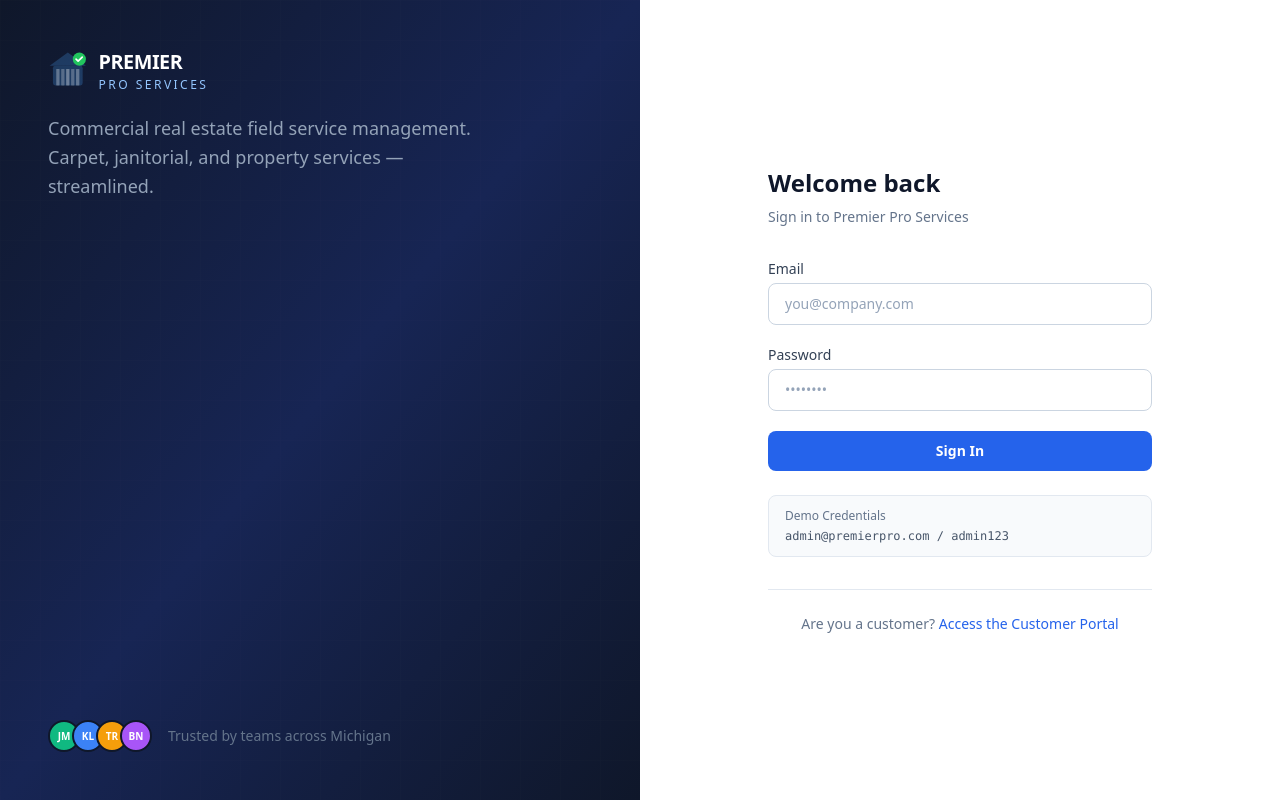
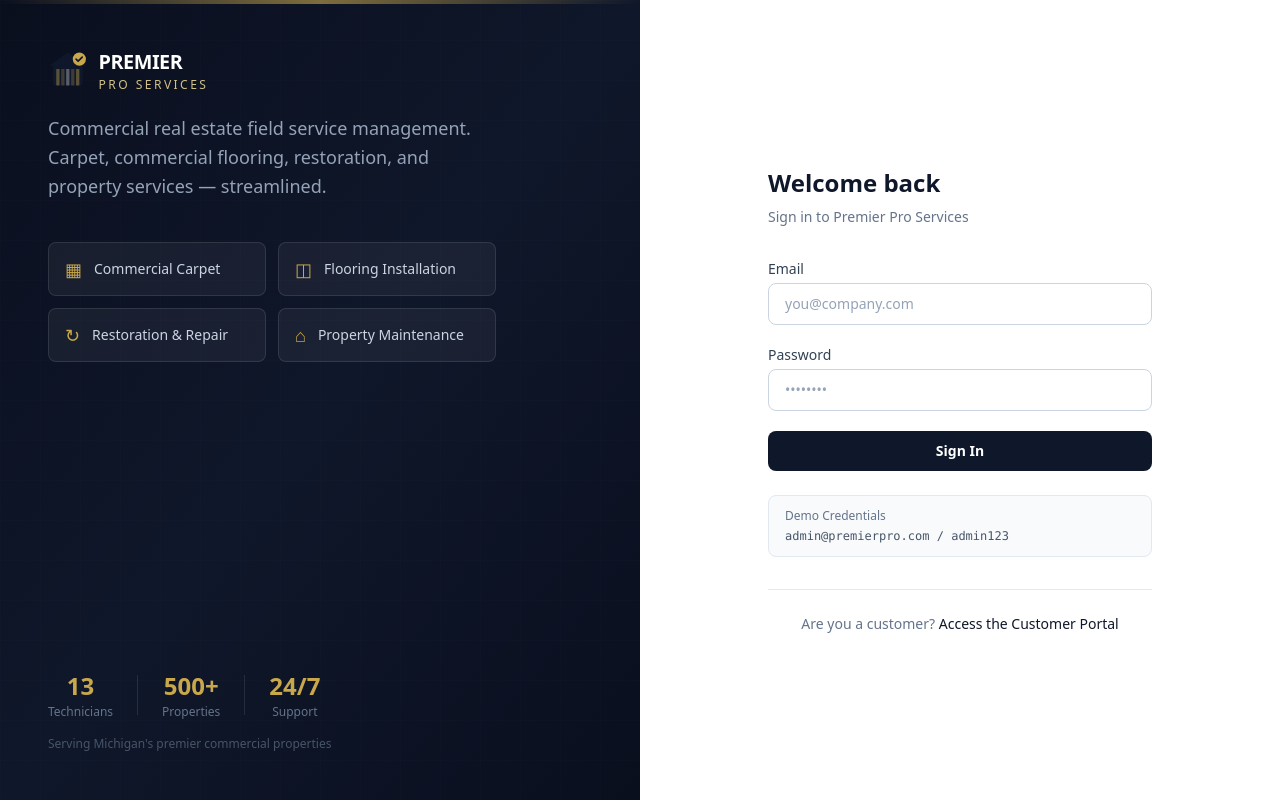
Before and after one commit to bloriner/gemach-connect, a Next.js app: page / in a window 1280 px wide. Built offline with nearby package versions, Linux system fonts and the light colour scheme.

Commit message:
Design refresh: navy/gold corporate palette, new logo, landing page services, remove janitorial

```diff
--- a/src/app/layout.tsx
+++ b/src/app/layout.tsx
@@ -14,7 +14,7 @@ export const metadata: Metadata = {
 };
 
 export const viewport: Viewport = {
-  themeColor: "#2563eb",
+  themeColor: "#0f172a",
   width: "device-width",
   initialScale: 1,
   maximumScale: 1,
--- a/src/app/page.tsx
+++ b/src/app/page.tsx
@@ -37,9 +37,9 @@ export default function LoginPage() {
   return (
     <div className="flex min-h-screen">
       {/* Left: Brand Panel */}
-      <div className="hidden w-1/2 bg-gradient-to-br from-slate-900 via-blue-950 to-slate-900 lg:flex flex-col justify-between p-12 relative overflow-hidden">
+      <div className="hidden w-1/2 bg-gradient-to-br from-navy-950 via-navy-900 to-navy-950 lg:flex flex-col justify-between p-12 relative overflow-hidden">
         {/* Background pattern */}
-        <div className="absolute inset-0 opacity-[0.03]">
+        <div className="absolute inset-0 opacity-[0.04]">
           <svg width="100%" height="100%">
             <defs>
               <pattern id="grid" width="40" height="40" patternUnits="userSpaceOnUse">
@@ -49,26 +49,51 @@ export default function LoginPage() {
             <rect width="100%" height="100%" fill="url(#grid)" />
           </svg>
         </div>
+        {/* Gold accent line at top */}
+        <div className="absolute top-0 left-0 right-0 h-1 bg-gradient-to-r from-transparent via-brand-400 to-transparent opacity-60" />
 
         <div className="relative">
-          <Logo className="scale-110 origin-left" />
+          <Logo className="scale-110 origin-left" dark />
           <p className="mt-6 max-w-md text-lg text-slate-400 leading-relaxed">
             Commercial real estate field service management.
-            Carpet, janitorial, and property services — streamlined.
+            Carpet, commercial flooring, restoration, and property services — streamlined.
           </p>
+
+          {/* Services */}
+          <div className="mt-10 grid grid-cols-2 gap-3 max-w-md">
+            {[
+              { icon: "▦", label: "Commercial Carpet" },
+              { icon: "◫", label: "Flooring Installation" },
+              { icon: "↻", label: "Restoration & Repair" },
+              { icon: "⌂", label: "Property Maintenance" },
+            ].map((svc) => (
+              <div key={svc.label} className="flex items-center gap-3 rounded-lg border border-white/10 bg-white/5 px-4 py-3">
+                <span className="text-brand-400 text-lg">{svc.icon}</span>
+                <span className="text-sm text-slate-300">{svc.label}</span>
+              </div>
+            ))}
+          </div>
         </div>
 
         <div className="relative space-y-4">
-          <div className="flex items-center gap-4 text-sm">
-            <div className="flex -space-x-2">
-              {["bg-emerald-500", "bg-blue-500", "bg-amber-500", "bg-purple-500"].map((c, i) => (
-                <div key={i} className={`h-8 w-8 rounded-full ${c} border-2 border-slate-900 flex items-center justify-center text-[10px] font-bold text-white`}>
-                  {["JM", "KL", "TR", "BN"][i]}
-                </div>
-              ))}
+          {/* Stats */}
+          <div className="flex items-center gap-6">
+            <div className="text-center">
+              <div className="text-2xl font-bold text-brand-400">13</div>
+              <div className="text-xs text-slate-500 mt-0.5">Technicians</div>
             </div>
-            <span className="text-slate-500">Trusted by teams across Michigan</span>
+            <div className="w-px h-10 bg-white/10" />
+            <div className="text-center">
+              <div className="text-2xl font-bold text-brand-400">500+</div>
+              <div className="text-xs text-slate-500 mt-0.5">Properties</div>
+            </div>
+            <div className="w-px h-10 bg-white/10" />
+            <div className="text-center">
+              <div className="text-2xl font-bold text-brand-400">24/7</div>
+              <div className="text-xs text-slate-500 mt-0.5">Support</div>
+            </div>
           </div>
+          <p className="text-xs text-slate-600">Serving Michigan&apos;s premier commercial properties</p>
         </div>
       </div>
 
@@ -102,7 +127,7 @@ export default function LoginPage() {
                 value={email}
                 onChange={(e) => setEmail(e.target.value)}
                 required
-                className="mt-1 block w-full rounded-lg border border-slate-300 px-4 py-2.5 text-sm text-slate-900 placeholder:text-slate-400 focus:border-brand-500 focus:outline-none focus:ring-2 focus:ring-brand-500/20"
+                className="mt-1 block w-full rounded-lg border border-slate-300 px-4 py-2.5 text-sm text-slate-900 placeholder:text-slate-400 focus:border-navy-900 focus:outline-none focus:ring-2 focus:ring-navy-900/20"
                 placeholder="you@company.com"
               />
             </div>
@@ -117,7 +142,7 @@ export default function LoginPage() {
                 value={password}
                 onChange={(e) => setPassword(e.target.value)}
                 required
-                className="mt-1 block w-full rounded-lg border border-slate-300 px-4 py-2.5 text-sm text-slate-900 placeholder:text-slate-400 focus:border-brand-500 focus:outline-none focus:ring-2 focus:ring-brand-500/20"
+                className="mt-1 block w-full rounded-lg border border-slate-300 px-4 py-2.5 text-sm text-slate-900 placeholder:text-slate-400 focus:border-navy-900 focus:outline-none focus:ring-2 focus:ring-navy-900/20"
                 placeholder="••••••••"
               />
             </div>
@@ -125,7 +150,7 @@ export default function LoginPage() {
             <button
               type="submit"
               disabled={loading}
-              className="w-full rounded-lg bg-brand-600 px-4 py-2.5 text-sm font-semibold text-white hover:bg-brand-700 focus:outline-none focus:ring-2 focus:ring-brand-500/50 disabled:opacity-50 transition"
+              className="w-full rounded-lg bg-navy-900 px-4 py-2.5 text-sm font-semibold text-white hover:bg-navy-800 focus:outline-none focus:ring-2 focus:ring-brand-400/50 disabled:opacity-50 transition"
             >
               {loading ? "Signing in..." : "Sign In"}
             </button>
@@ -139,7 +164,7 @@ export default function LoginPage() {
           <div className="mt-8 pt-6 border-t border-slate-200 text-center">
             <p className="text-sm text-slate-500">
               Are you a customer?{" "}
-              <a href="/portal" className="font-medium text-brand-600 hover:text-brand-700">
+              <a href="/portal" className="font-medium text-navy-900 hover:text-navy-700">
                 Access the Customer Portal
               </a>
             </p>
--- a/src/components/ui/logo.tsx
+++ b/src/components/ui/logo.tsx
@@ -1,4 +1,4 @@
-export function Logo({ className, iconOnly }: { className?: string; iconOnly?: boolean }) {
+export function Logo({ className, iconOnly, dark }: { className?: string; iconOnly?: boolean; dark?: boolean }) {
   return (
     <div className={`flex items-center gap-2.5 ${className ?? ""}`}>
       <svg
@@ -12,31 +12,31 @@ export function Logo({ className, iconOnly }: { className?: string; iconOnly?: b
         {/* Shield / Building shape */}
         <defs>
           <linearGradient id="logoGrad" x1="0" y1="0" x2="48" y2="48">
-            <stop offset="0%" stopColor="#1e3a5f" />
-            <stop offset="50%" stopColor="#2563eb" />
-            <stop offset="100%" stopColor="#0891b2" />
+            <stop offset="0%" stopColor="#0f172a" />
+            <stop offset="50%" stopColor="#1e3a5f" />
+            <stop offset="100%" stopColor="#c9a84c" />
           </linearGradient>
         </defs>
         {/* Building body */}
         <rect x="6" y="20" width="36" height="24" rx="3" fill="url(#logoGrad)" />
         {/* Roof */}
         <polygon points="24,4 2,20 46,20" fill="url(#logoGrad)" />
-        {/* Columns */}
-        <rect x="10" y="24" width="4" height="20" rx="0.5" fill="white" opacity="0.3" />
-        <rect x="16" y="24" width="4" height="20" rx="0.5" fill="white" opacity="0.25" />
-        <rect x="22" y="24" width="4" height="20" rx="0.5" fill="white" opacity="0.35" />
-        <rect x="28" y="24" width="4" height="20" rx="0.5" fill="white" opacity="0.25" />
-        <rect x="34" y="24" width="4" height="20" rx="0.5" fill="white" opacity="0.3" />
-        {/* Checkmark badge */}
-        <circle cx="38" cy="12" r="8" fill="#22c55e" />
-        <path d="M34 12l2.5 2.5 5-5" stroke="white" strokeWidth="2" strokeLinecap="round" strokeLinejoin="round" fill="none" />
+        {/* Gold columns */}
+        <rect x="10" y="24" width="4" height="20" rx="0.5" fill="#c9a84c" opacity="0.4" />
+        <rect x="16" y="24" width="4" height="20" rx="0.5" fill="#c9a84c" opacity="0.25" />
+        <rect x="22" y="24" width="4" height="20" rx="0.5" fill="white" opacity="0.3" />
+        <rect x="28" y="24" width="4" height="20" rx="0.5" fill="#c9a84c" opacity="0.25" />
+        <rect x="34" y="24" width="4" height="20" rx="0.5" fill="#c9a84c" opacity="0.4" />
+        {/* Gold checkmark badge */}
+        <circle cx="38" cy="12" r="8" fill="#c9a84c" />
+        <path d="M34 12l2.5 2.5 5-5" stroke="#0f172a" strokeWidth="2" strokeLinecap="round" strokeLinejoin="round" fill="none" />
       </svg>
       {!iconOnly && (
         <div className="flex flex-col leading-tight">
-          <span className="text-lg font-extrabold tracking-tight text-white">
+          <span className={dark ? "text-lg font-extrabold tracking-tight text-white" : "text-lg font-extrabold tracking-tight text-navy-900"}>
             PREMIER
           </span>
-          <span className="text-[11px] font-medium tracking-[0.2em] text-brand-300 uppercase">
+          <span className={dark ? "text-[11px] font-medium tracking-[0.2em] text-brand-300 uppercase" : "text-[11px] font-medium tracking-[0.2em] text-brand-500 uppercase"}>
             Pro Services
           </span>
         </div>
--- a/tailwind.config.ts
+++ b/tailwind.config.ts
@@ -8,17 +8,30 @@ const config: Config = {
     extend: {
       colors: {
         brand: {
-          50: "#eff6ff",
-          100: "#dbeafe",
-          200: "#bfdbfe",
-          300: "#93c5fd",
-          400: "#60a5fa",
-          500: "#3b82f6",
-          600: "#2563eb",
-          700: "#1d4ed8",
-          800: "#1e40af",
-          900: "#1e3a8a",
-          950: "#172554",
+          50: "#f8f6ee",
+          100: "#f0ebd8",
+          200: "#e2d8b1",
+          300: "#d2c186",
+          400: "#c9a84c",
+          500: "#b8963a",
+          600: "#a07b2e",
+          700: "#805f28",
+          800: "#6b4e28",
+          900: "#5c4327",
+          950: "#352314",
+        },
+        navy: {
+          50: "#eef2ff",
+          100: "#d9e2ff",
+          200: "#bcc9ff",
+          300: "#8ea5ff",
+          400: "#5974ff",
+          500: "#3349ff",
+          600: "#1a27f5",
+          700: "#131ce0",
+          800: "#151bb5",
+          900: "#0f172a",
+          950: "#0a0f1e",
         },
       },
       animation: {
```
Also changed, not shown: 2 other files (tests, documents, lock files or other folders).
